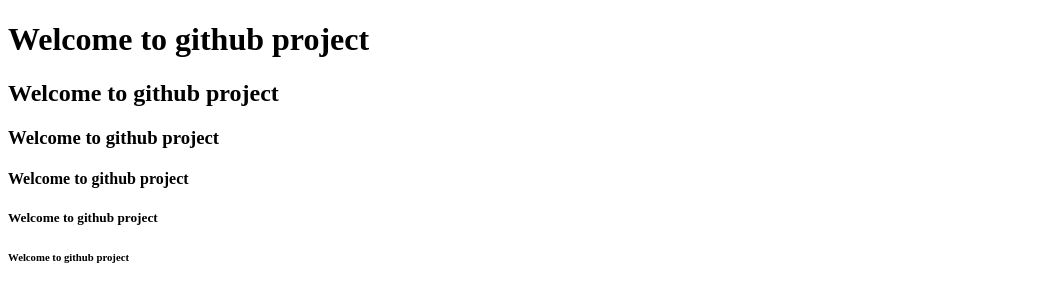
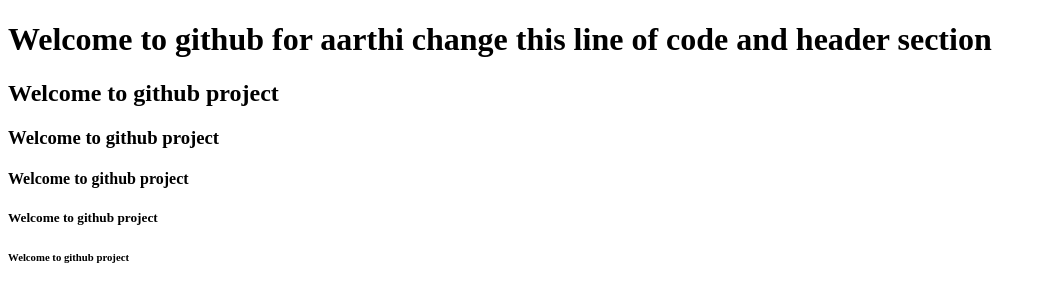
Before and after one commit to Aarthiganapathy/GithubLearning1, a plain HTML site: page index.html in a window 1280 px wide. Shown: the whole page, without its empty margins (0-1046 px from the left). Drawn offline with Linux system fonts and the light colour scheme.

Commit message:
fact: msg chanfe for header section

```diff
--- a/index.html
+++ b/index.html
@@ -6,7 +6,7 @@
     <title>Document</title>
 </head>
 <body>
-    <h1>Welcome to github project </h1>
+    <h1>Welcome to github for aarthi change this line of code and header section </h1>
     <h2>Welcome to github project</h2>
     <h3>Welcome to github project</h3>
     <h4>Welcome to github project</h4>
```
